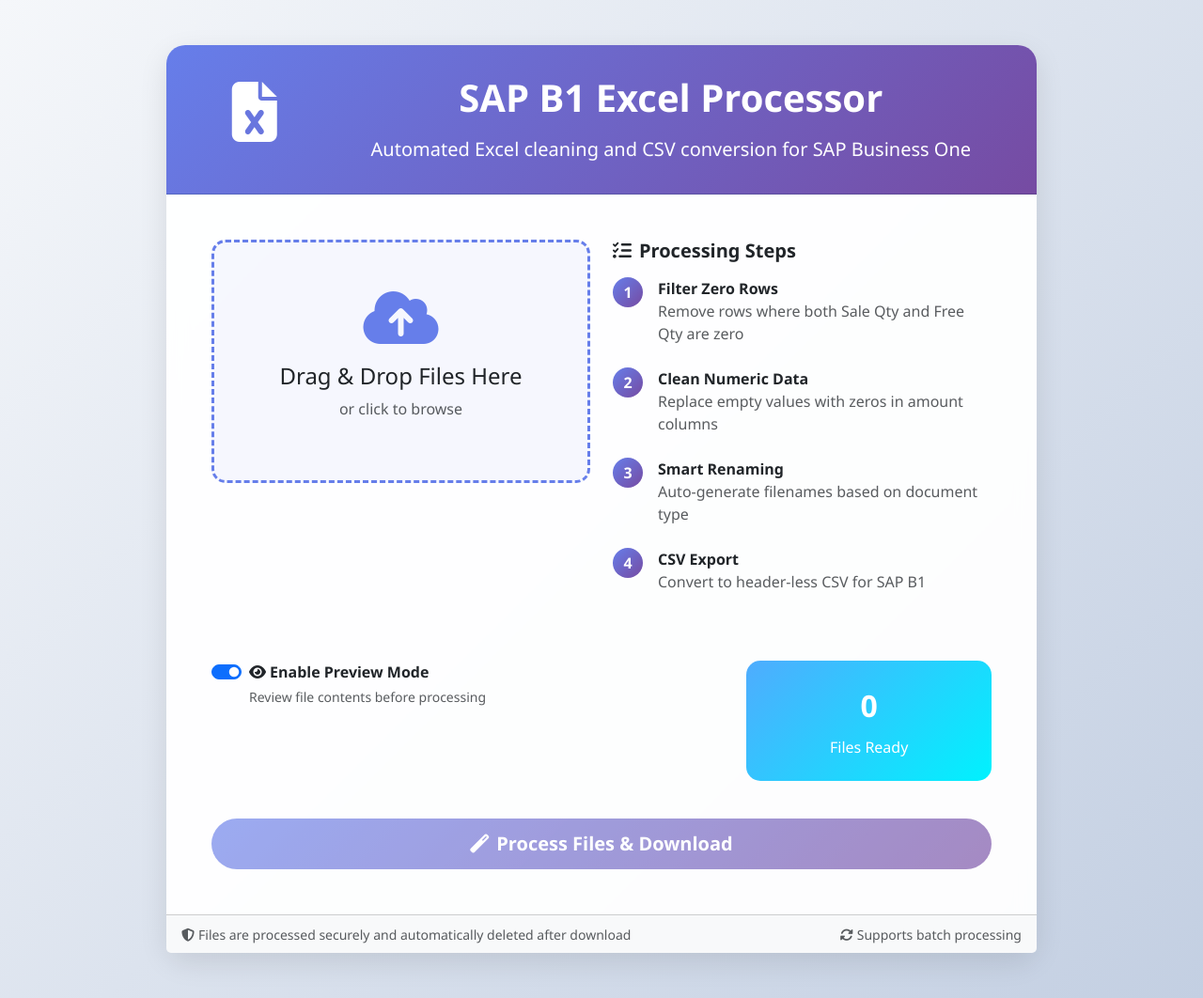
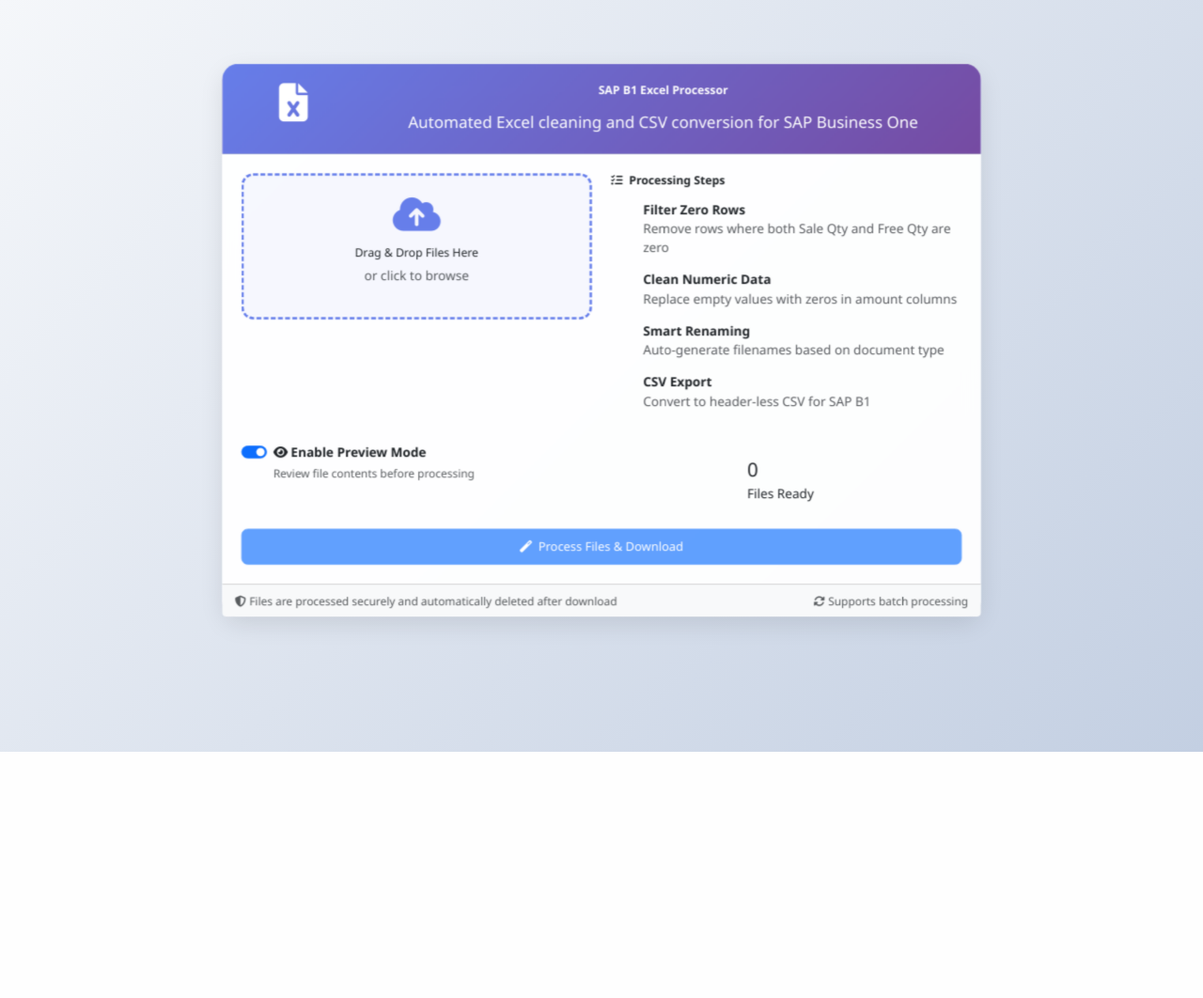
Before and after one commit to Hackerlord1/SAP-Converter, a Flask app: page / in a window 1280 px wide. Shown: the whole page at 94% size. After the commit the page ends 800 px from the top, so only its background shows below. Run offline with Flask 3, Linux system fonts and the light colour scheme; some libraries are stand-ins or nearby versions.

Commit message:
unzoomed

```diff
--- a/templates/index.html
+++ b/templates/index.html
@@ -27,22 +27,32 @@
             transition: all 0.3s ease;
             background: rgba(255, 255, 255, 0.95);
             backdrop-filter: blur(10px);
+            transform: scale(0.85);  /* Zoom out: Scales entire card to 85% size – adjust to 0.8 for more zoom */
+            margin: 0 auto;          /* Centers the scaled card */
         }
 
         .main-card:hover {
-            transform: var(--hover-transform);
+            transform: scale(0.85) var(--hover-transform);  /* Keeps hover lift while scaled */
+        }
+
+        .col-lg-10 {
+            padding: 0;  /* Reduces side padding for tighter fit */
         }
 
         .card-header {
             background: var(--primary-gradient);
             border-radius: 20px 20px 0 0 !important;
-            padding: 2rem;
+            padding: 1.5rem;  /* Reduced padding for smaller header */
+        }
+
+        .card-body {
+            padding: 1.5rem !important;  /* Reduced internal padding for compact body */
         }
 
         .upload-area {
             border: 3px dashed #667eea;
             border-radius: 15px;
-            padding: 3rem 2rem;
+            padding: 1.5rem 1rem;  /* Smaller upload area */
             text-align: center;
             transition: all 0.3s ease;
             background: rgba(102, 126, 234, 0.05);
@@ -55,111 +65,40 @@
         }
 
         .upload-icon {
-            font-size: 4rem;
+            font-size: 3rem;  /* Slightly smaller icon */
             color: #667eea;
             margin-bottom: 1rem;
         }
 
-        .feature-list {
-            list-style: none;
-            padding: 0;
-        }
-
-        .feature-list li {
-            padding: 0.5rem 0;
-            border-bottom: 1px solid #eee;
-        }
-
-        .feature-list li:last-child {
-            border-bottom: none;
-        }
-
-        .feature-list i {
-            color: #28a745;
-            margin-right: 0.5rem;
-        }
-
-        .btn-primary {
-            background: var(--primary-gradient);
-            border: none;
-            padding: 12px 30px;
-            border-radius: 50px;
-            font-weight: 600;
-            transition: all 0.3s ease;
-        }
-
-        .btn-primary:hover {
-            transform: translateY(-2px);
-            box-shadow: 0 5px 15px rgba(102, 126, 234, 0.4);
+        /* Scale down fonts globally for more zoom-out feel */
+        .main-card h1, .main-card h4, .main-card h5 {
+            font-size: 0.9em;  /* 90% font size */
         }
 
         .file-list {
-            max-height: 200px;
+            max-height: 150px;  /* Smaller file list height */
             overflow-y: auto;
             border: 1px solid #eee;
             border-radius: 10px;
             padding: 1rem;
         }
 
-        .file-item {
-            display: flex;
-            justify-content: space-between;
-            align-items: center;
-            padding: 0.5rem;
-            border-radius: 5px;
-            margin-bottom: 0.5rem;
-            background: #f8f9fa;
-        }
-
-        .file-item:last-child {
-            margin-bottom: 0;
-        }
-
-        .file-icon {
-            color: #28a745;
-            margin-right: 0.5rem;
-        }
-
-        .processing-steps {
-            counter-reset: step-counter;
-        }
-
         .processing-step {
-            position: relative;
-            padding-left: 3rem;
-            margin-bottom: 1.5rem;
-        }
-
-        .processing-step:before {
-            counter-increment: step-counter;
-            content: counter(step-counter);
-            position: absolute;
-            left: 0;
-            top: 0;
-            width: 2rem;
-            height: 2rem;
-            background: var(--primary-gradient);
-            color: white;
-            border-radius: 50%;
-            display: flex;
-            align-items: center;
-            justify-content: center;
-            font-weight: bold;
+            padding-left: 2.5rem;  /* Slightly less left padding */
+            margin-bottom: 1rem;
         }
 
         .stats-card {
-            background: var(--success-gradient);
-            color: white;
-            border-radius: 15px;
-            padding: 1.5rem;
-            text-align: center;
-            margin-bottom: 1rem;
+            padding: 1rem;  /* Smaller stats card */
         }
 
         .stats-number {
-            font-size: 2rem;
-            font-weight: bold;
-            margin-bottom: 0.5rem;
+            font-size: 1.5rem;  /* Smaller number */
+        }
+
+        .btn-primary {
+            padding: 10px 25px;  /* Smaller buttons */
+            font-size: 0.95em;
         }
 
         .loading-overlay {
@@ -176,10 +115,10 @@
         }
 
         .spinner {
-            width: 50px;
-            height: 50px;
-            border: 5px solid #f3f3f3;
-            border-top: 5.5px solid #667eea;
+            width: 40px;  /* Smaller spinner */
+            height: 40px;
+            border: 4px solid #f3f3f3;
+            border-top: 4px solid #667eea;
             border-radius: 50%;
             animation: spin 1s linear infinite;
         }
@@ -200,7 +139,7 @@
         </div>
     </div>
 
-    <div class="container py-5">
+    <div class="container py-3">  <!-- Reduced py-5 to py-3 for less top/bottom space -->
         <div class="row justify-content-center">
             <div class="col-lg-10">
                 <!-- Main Card -->
@@ -208,7 +147,7 @@
                     <div class="card-header text-center text-white">
                         <div class="row align-items-center">
                             <div class="col-md-2 text-center">
-                                <i class="fas fa-file-excel fa-4x mb-3"></i>
+                                <i class="fas fa-file-excel fa-3x mb-3"></i>  <!-- Smaller icon -->
                             </div>
                             <div class="col-md-10">
                                 <h1 class="display-6 fw-bold mb-3">SAP B1 Excel Processor</h1>
@@ -217,9 +156,9 @@
                         </div>
                     </div>
 
-                    <div class="card-body p-5">
+                    <div class="card-body">
                         <!-- Upload Section -->
-                        <div class="row mb-5">
+                        <div class="row mb-4">  <!-- Reduced mb-5 to mb-4 -->
                             <div class="col-md-6">
                                 <div class="upload-area" id="uploadArea">
                                     <label for="fileInput" style="cursor: pointer; display: block;">
@@ -255,7 +194,7 @@
                         </div>
 
                         <!-- File List -->
-                        <div class="row mb-4" id="fileListSection" style="display: none;">
+                        <div class="row mb-3" id="fileListSection" style="display: none;">  <!-- Reduced mb-4 to mb-3 -->
                             <div class="col-12">
                                 <h5 class="fw-bold mb-3"><i class="fas fa-file me-2"></i>Selected Files</h5>
                                 <div class="file-list" id="fileList">
@@ -265,7 +204,7 @@
                         </div>
 
                         <!-- Options & Stats -->
-                        <div class="row mb-4">
+                        <div class="row mb-3">  <!-- Reduced mb-4 to mb-3 -->
                             <div class="col-md-8">
                                 <div class="form-check form-switch">
                                     <input class="form-check-input" type="checkbox" id="previewToggle" name="preview" value="yes" checked>
@@ -433,7 +372,7 @@
                         const a = document.createElement('a');
                         a.style.display = 'none';
                         a.href = url;
-                        a.download = `Processed_Files_${timestamp}.zip`;
+                        a.download = `SAP_DATA${timestamp}.zip`;
                         document.body.appendChild(a);
                         a.click();
                         window.URL.revokeObjectURL(url);
@@ -453,12 +392,12 @@
         document.addEventListener('DOMContentLoaded', () => {
             const card = document.querySelector('.main-card');
             card.style.opacity = '0';
-            card.style.transform = 'translateY(20px)';
+            card.style.transform = 'scale(0.85) translateY(20px)';
 
             setTimeout(() => {
                 card.style.transition = 'all 0.5s ease';
                 card.style.opacity = '1';
-                card.style.transform = 'translateY(0)';
+                card.style.transform = 'scale(0.85) translateY(0)';
             }, 100);
         });
     </script>
```
